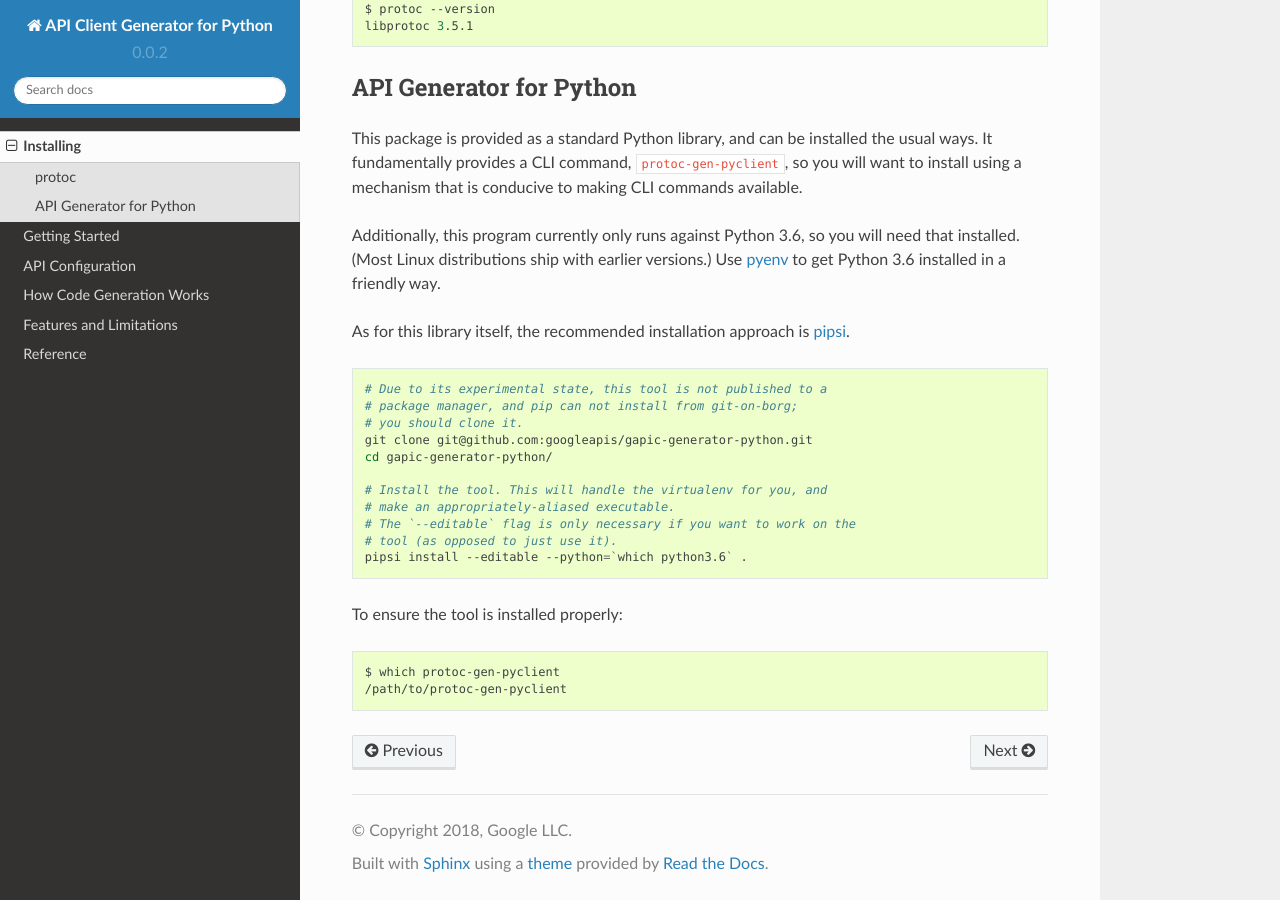
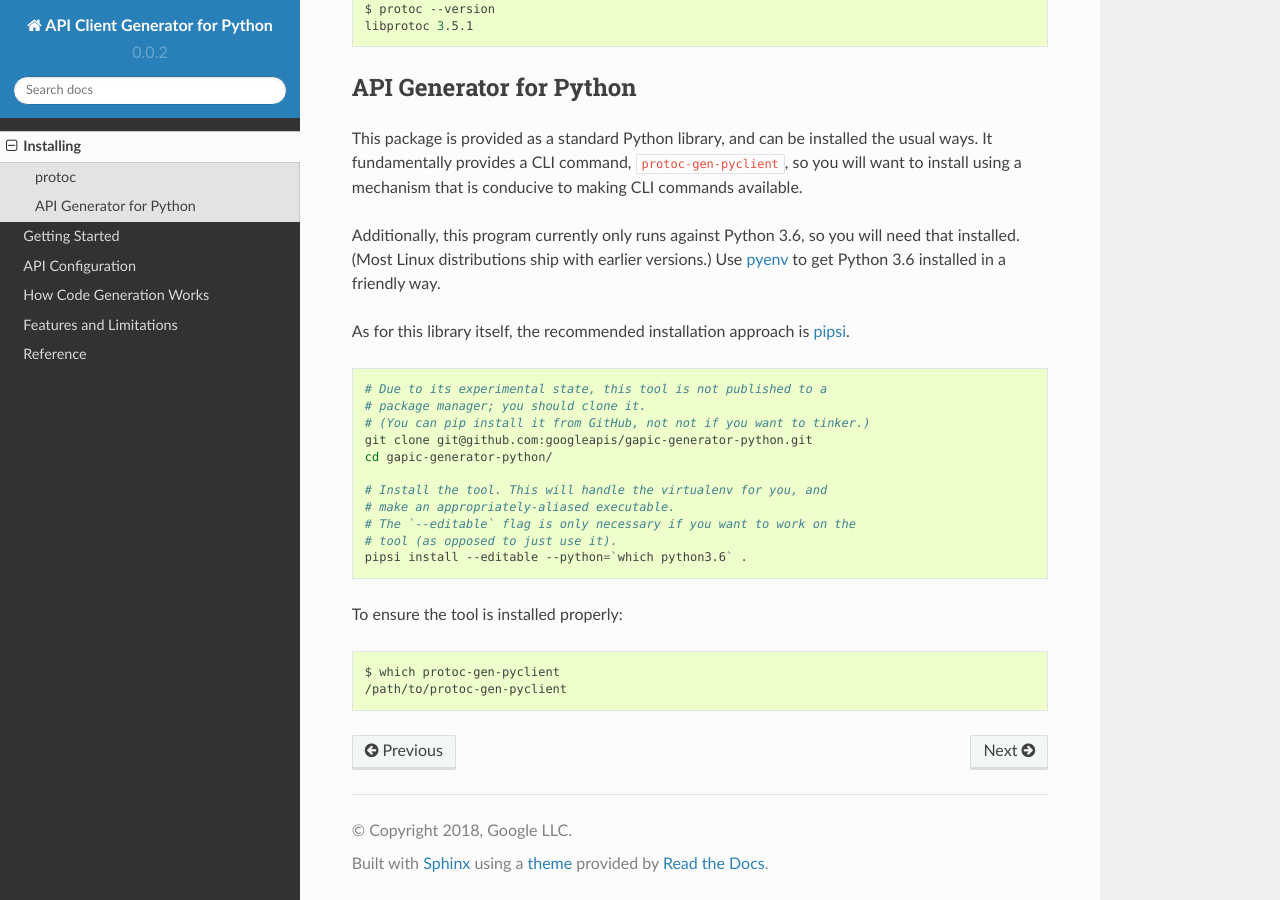
Before and after one commit to googleapis/gapic-generator-python, a Sphinx documentation site: the page built from docs/installing.rst, in a window 1280 px wide and 900 px high, scrolled down 621 px. Built offline with Sphinx 7.4.7 and the Read the Docs theme 2.0.0, drawn with Linux system fonts in a browser that asks for light colours.

Commit message:
Minor commit to trigger CI.

```diff
--- a/docs/installing.rst
+++ b/docs/installing.rst
@@ -49,8 +49,8 @@ As for this library itself, the recommended installation approach is
 .. code-block:: shell
 
     # Due to its experimental state, this tool is not published to a
-    # package manager, and pip can not install from git-on-borg;
-    # you should clone it.
+    # package manager; you should clone it.
+    # (You can pip install it from GitHub, not not if you want to tinker.)
     git clone git@github.com:googleapis/gapic-generator-python.git
     cd gapic-generator-python/
 
```
